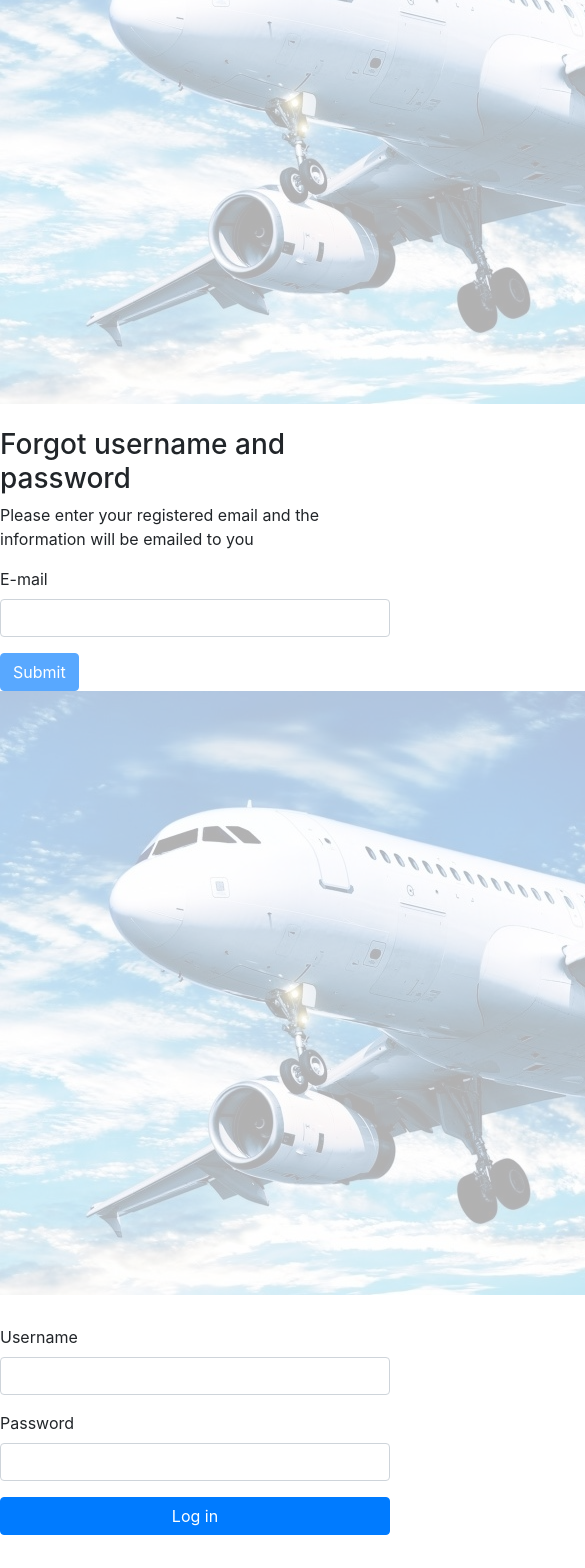
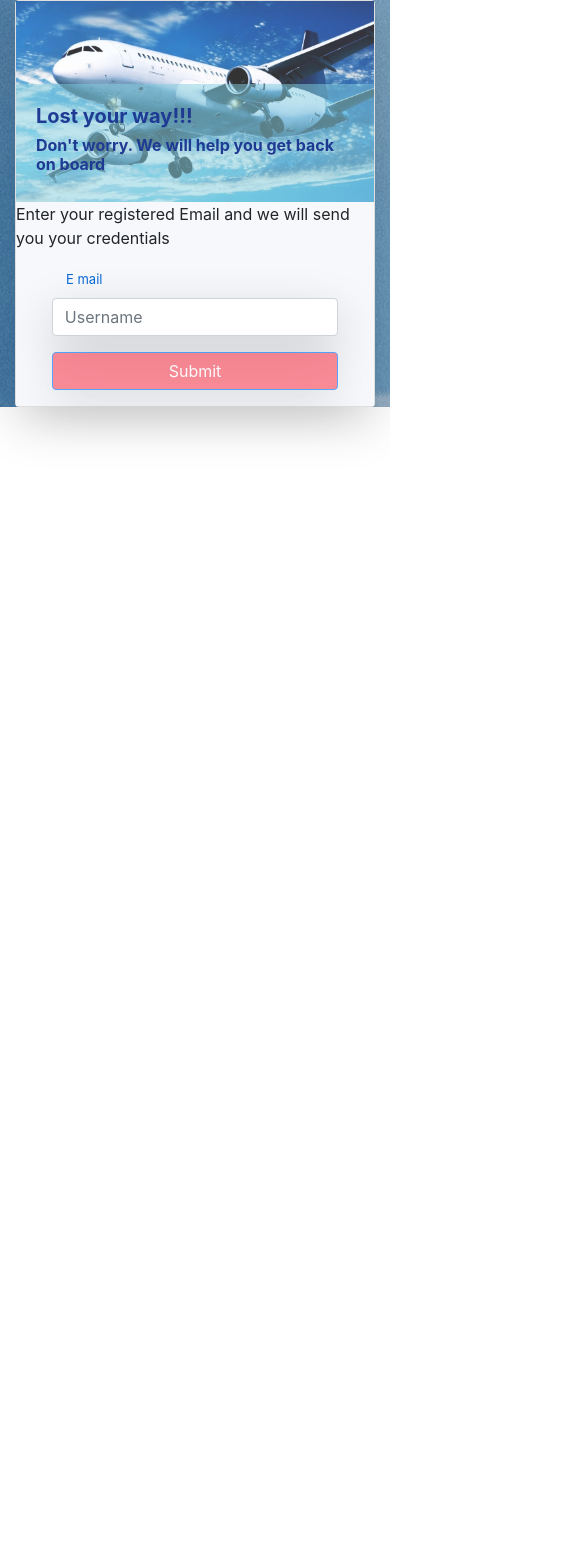
Before and after one commit to Tushaar28/NagarroFinalProjectFrontend, an Angular app in the folder ticketApp/: page /forgot in a window 390 px wide. Shown: the part 200-1768 px from the top of the page, 585 px wide, since content can reach past the window. After the commit the page ends 844 px from the top, so only its background shows below. Built offline with nearby package versions, Linux system fonts and the light colour scheme.

Commit message:
modified frontend

```diff
--- a/ticketApp/src/app/app.component.html
+++ b/ticketApp/src/app/app.component.html
@@ -1,4 +1,4 @@
 <router-outlet></router-outlet>
-<app-login-form></app-login-form>
+<!-- <app-login-form></app-login-form>
 <app-signup-form></app-signup-form>
-<app-forgot-password></app-forgot-password>
+<app-forgot-password></app-forgot-password> -->
--- a/ticketApp/src/app/forgot-password/forgot-password.component.css
+++ b/ticketApp/src/app/forgot-password/forgot-password.component.css
@@ -1,3 +1,51 @@
-#bkg-img{
-    opacity: 0.3;
+.img-fluid{
+    width:100%;
+    height:100%;
+    opacity:0.8;
 }
+.card {
+    /* width: 250px; */
+    box-shadow: 0 4px 8px 0 rgba(0, 0, 0, 0.2), 0 6px 20px 0 rgba(0, 0, 0, 0.19);
+    /* text-align: center; */
+  }
+#main {
+    background-color: #cccccc;
+   }
+h4{
+    color:#164B9E;
+    font-size: larger;
+    padding:40px;
+}
+button{
+    display: block;
+}
+
+.container-img {
+    position: relative;
+    margin: 0 auto;
+  }
+
+.container-img .content {
+    position: absolute;
+    bottom: 0;
+    background: #0E3B7F;
+    background: rgba(129, 207, 224, 0.5);
+    color:rgba(31, 58, 147, 1);
+    width: 100%;
+    padding: 20px;
+}
+
+.label{
+    color: #0868D5;
+    font-size:small;
+    padding-left:50px;
+  }
+#username-error-label{
+    padding-left:50px;
+}
+#pwd-error-label{
+    padding-left:50px;
+}
+.form-control.ng-touched.ng-invalid{
+    border: 2px solid red;
+}
--- a/ticketApp/src/app/forgot-password/forgot-password.component.html
+++ b/ticketApp/src/app/forgot-password/forgot-password.component.html
@@ -1,25 +1,39 @@
-<div class="conatiner-fluid">
-  <div class="row">
-    <div class="col-sm-3 col-md-6 col-lg-8">
-      <img src="assets/media/img/background.jpg" id="bkg-img">
+<div  id="main" style="background-image: url('assets/media/img/back.jpg')">
+
+  <div class="container-fluid " style="margin-top: 200px" >
+      <div class="container card shadow-lg" style="height: 100%; padding:0px"  >
+          <div class="row no-gutters" >
+              <div class="col-sm-3 col-md-6 col-lg-7">
+                  <div class="container-img" style="width:100%;height:100%;padding:0px">
+                      <img src="assets/media/img/background.jpg" id="bkg-img" class="img-fluid">
+                      <div class="content">
+                          <h5 style="font-weight: 700;">Lost your way!!!</h5>
+                          <h6 style="font-weight: 700;">Don't worry. We will help you get back on board</h6>
                       </div>
-    <div class="col-sm-9 col-md-6 col-lg-4" id="forgot-password">
-      <br>
-      <h3>Forgot username and password</h3>
-      <p>Please enter your registered email and the information will be emailed to you</p>
-      <form method="POST" action="cnf-reg" #f="ngForm" (ngSubmit)="submit(f)">
-        <div class="form-group">
-          <label for="email">E-mail</label><br>
-          <input required ngModel name="email" #email="ngModel" type="email" id="email" class="form-control" width="20"
-            pattern="^[a-z0-9._%+-]+@[a-z0-9.-]+\.[a-z]{2,4}$">
-          <div class="alert alert-danger" *ngIf="email.touched && !email.valid">
-            <div *ngIf="email.errors.required">Email Required</div>
+                  </div>
+              </div>
+
+              <div class="col-sm-9 col-md-6 col-lg-5" style="background-color: #F7F8FB;" >
+                <form method="POST" action="" #f="ngForm" (ngSubmit)="submit(f)">
+                   <p>Enter your registered Email and we will send you your credentials</p>
+                  <div class="form-group " >
+                      <label for="email" class="label">E mail</label>
+                      <input required ngModel name="email" #email="ngModel" id="email" type="email" class="form-control mx-auto shadow-lg bg-white" placeholder="Username" style="width:80%" pattern="^[a-z0-9._%+-]+@[a-z0-9.-]+\.[a-z]{2,4}$">
+                      <div id="email-error-label" class="alert alert-danger" *ngIf="email.touched && !email.valid">
+                        <div *ngIf="email.errors.required">Email required</div>
                         <div *ngIf="email.errors.pattern">Invalid Email</div>
                       </div>
                     </div>
-        <!--                                            Submit Button                                              -->
-        <button class="btn btn-primary" id="login-btn" [disabled]="!f.valid" onclick="confirm()">Submit</button>
+                    <div class="form-group">
+                      <button class="btn btn-primary mx-auto btn-block shadow-lg  " style="width:80%;background-color:#FA5162" [disabled]="!f.valid">Submit</button>
+                    </div>
                  </form>
               </div>
+
           </div>
       </div>
+
+
+</div>
+
+</div>
--- a/ticketApp/src/app/forgot-password/forgot-password.component.ts
+++ b/ticketApp/src/app/forgot-password/forgot-password.component.ts
@@ -6,7 +6,9 @@ import { Component, OnInit } from '@angular/core';
   styleUrls: ['./forgot-password.component.css']
 })
 export class ForgotPasswordComponent {
+  data;
   submit(f){
+    this.data = f;
     console.log(f.value);
   }
 }
--- a/ticketApp/src/app/login-form/login-form.component.css
+++ b/ticketApp/src/app/login-form/login-form.component.css
@@ -1,16 +1,50 @@
-#bkg-img{
-    opacity: 0.3;
+.img-fluid{
+    width:100%;
+    height:100%;
+    opacity:0.8;
 }
-#login-form{
-    margin-top: 30px;
+.card {
+    /* width: 250px; */
+    box-shadow: 0 4px 8px 0 rgba(0, 0, 0, 0.2), 0 6px 20px 0 rgba(0, 0, 0, 0.19);
+    /* text-align: center; */
+  }
+#main {
+    background-color: #cccccc;
+   }
+h4{
+    color:#164B9E;
+    font-size: larger;
+    padding:40px;
 }
-#login-btn{
+button{
     display: block;
+}
+
+.container-img {
+    position: relative;
+    margin: 0 auto;
+  }
+
+.container-img .content {
+    position: absolute;
+    bottom: 0;
+    background: #0E3B7F;
+    background: rgba(129, 207, 224, 0.5);
+    color:rgba(31, 58, 147, 1);
     width: 100%;
+    padding: 20px;
 }
-#forgot-btn{
-    margin-left: 90px;
-    text-align: center;
+
+.label{
+    color: #0868D5;
+    font-size:small;
+    padding-left:50px;
+  }
+#username-error-label{
+    padding-left:50px;
+}
+#pwd-error-label{
+    padding-left:50px;
 }
 .form-control.ng-touched.ng-invalid{
     border: 2px solid red;
--- a/ticketApp/src/app/login-form/login-form.component.html
+++ b/ticketApp/src/app/login-form/login-form.component.html
@@ -1,35 +1,51 @@
-<div class="conatiner-fluid">
-  <div class="row">
-    <div class="col-sm-3 col-md-6 col-lg-8">
-      <img src="assets/media/img/background.jpg" id="bkg-img">
+<div  id="main" style="background-image: url('assets/media/img/back.jpg')">
+
+  <div class="container-fluid " style="margin-top: 200px" >
+      <div class="container card shadow-lg" style="height: 100%; padding:0px"  >
+          <div class="row no-gutters" >
+              <div class="col-sm-3 col-md-6 col-lg-7">
+                  <div class="container-img" style="width:100%;height:100%;padding:0px">
+                      <img src="assets/media/img/background.jpg" id="bkg-img" class="img-fluid">
+                      <div class="content">
+                          <h5 style="font-weight: 700;">Hey,Glad to see u</h5>
+                          <h6 style="font-weight: 700;">to keep connected please login with your personal info</h6>
                       </div>
-    <div class="col-sm-9 col-md-6 col-lg-4" id="login-form">
-      <form method="POST" #f="ngForm" (ngSubmit)="submit(f)">
-        <div class="form-group">
-          <label for="userName">Username</label><br>
-          <input required ngModel name="userName" #userName="ngModel" id="userName" type="text" class="form-control"
-            width="10">
-          <div class="alert alert-danger" *ngIf="userName.touched && !userName.valid">
+                  </div>
+              </div>
+
+              <div class="col-sm-9 col-md-6 col-lg-5" style="background-color: #F7F8FB;" >
+                  <h4 >Log In</h4>
+                 <form  class="mx-auto " method="POST" #f="ngForm" (ngSubmit)="submit(f)">
+                  <div class="form-group " >
+                      <label for="userName" class="label">UserName</label>
+                      <input required ngModel name="userName" #userName="ngModel" id="userName" type="text" class="form-control mx-auto shadow-lg bg-white" placeholder="Username" style="width:80%">
+                      <div id="username-error-label" class="alert alert-danger" *ngIf="userName.touched && !userName.valid">
                         <div *ngIf="userName.errors.required">Username required</div>
                       </div>
                     </div>
-
                     <div class="form-group">
-          <label for="password">Password</label><br>
-          <input required ngModel name="password" #password="ngModel" id="password" type="password" class="form-control"
-            width="10">
-          <div class="alert alert-danger" *ngIf="password.touched && !password.valid">
+                      <label for="pwd" class="label">Password</label>
+                      <input required ngModel name="password" #password="ngModel" type="password" class="form-control mx-auto  shadow-lg bg-white" placeholder="Password" id="password" style="width: 80%;">
+                      <div id="pwd-error-label" class="alert alert-danger" *ngIf="password.touched && !password.valid">
                         <div *ngIf="password.errors.required">Password required</div>
                       </div>
                     </div>
+                    <div class="form-group">
+                      <button class="btn btn-primary mx-auto btn-block shadow-lg  " style="width:80%;background-color:#FA5162" [disabled]="!f.valid">Log In</button>
+                    </div>
+                    <div class="mx-auto">
+                      <button type="button" class="btn btn-link btn-block mx-auto" id="forgot-btn" style="font-size: small;" onclick="window.location.href='/forgot'">Forgot your password?</button>
+                    </div>
+                    <div class="mx-auto">
+                      <p style="font-size: smaller;text-align: center;">Don't have an account?<a routerLink = "/register">Sign Up</a></p>
+                    </div>
+                 </form>
+              </div>
 
-        <button class="btn btn-primary" id="login-btn">Log in</button>
-      </form>
-      <br><br>
-      <button type="button" class="btn btn-link" id="forgot-btn" onclick="window.location.href='forgot'">Forgot your
-        password?</button>
-      <br><br><br>
-      <p>Don't have an account?<a routerLink="register">Sign Up</a></p>
           </div>
       </div>
+
+
 </div>
+
+</div>
--- a/ticketApp/src/app/login-form/login-form.component.ts
+++ b/ticketApp/src/app/login-form/login-form.component.ts
@@ -7,8 +7,9 @@ import { Component, OnInit, NgModule } from '@angular/core';
   styleUrls: ['./login-form.component.css']
 })
 export class LoginFormComponent {
+  data;
   submit(f){
-    console.log(f.value["userName"]);
-    console.log(f.value["password"])
+    this.data=f;
+    console.log(this.data.value);
   }
 }
--- a/ticketApp/src/app/signup-form/signup-form.component.html
+++ b/ticketApp/src/app/signup-form/signup-form.component.html
@@ -6,7 +6,7 @@
     <div class="col-sm-9 col-md-6 col-lg-4" id="signup-form">
       <br>
       <h3>Register With Us!!!</h3>
-      <form method="POST" action="cnf-reg" #f="ngForm" (ngSubmit)="submit(f)">
+      <form method="POST" action="" #f="ngForm" (ngSubmit)="submit(f)">
         <!--                                             First Name                                         -->
         <div class="form-group">
           <label for="firstName">First Name:<p><span>*</span></p></label>
@@ -113,7 +113,7 @@
         </div>
         <p id="mandatory">All fields marked with asterik (*) are mandatory</p>
         <!--                                           Submit Button                                              -->
-        <button class="btn btn-primary" id="login-btn" [disabled]="!f.valid" onclick="confirm()">Submit</button>
+        <button class="btn btn-primary" id="signup-btn" [disabled]="!f.valid">Submit</button>
       </form>
     </div>
   </div>
--- a/ticketApp/src/index.html
+++ b/ticketApp/src/index.html
@@ -7,6 +7,9 @@
   <meta name="viewport" content="width=device-width, initial-scale=1">
   <link href="https://stackpath.bootstrapcdn.com/bootstrap/4.4.1/css/bootstrap.min.css" rel="stylesheet" integrity="sha384-Vkoo8x4CGsO3+Hhxv8T/Q5PaXtkKtu6ug5TOeNV6gBiFeWPGFN9MuhOf23Q9Ifjh" crossorigin="anonymous">
   <link rel="icon" type="image/x-icon" href="favicon.ico">
+  <script src="https://ajax.googleapis.com/ajax/libs/jquery/3.4.1/jquery.min.js"></script>
+  <script src="https://cdnjs.cloudflare.com/ajax/libs/popper.js/1.16.0/umd/popper.min.js"></script>
+  <script src="https://maxcdn.bootstrapcdn.com/bootstrap/4.4.1/js/bootstrap.min.js"></script>
 </head>
 <body>
   <app-root></app-root>
```
Also changed, not shown: ticketApp/src/assets/media/img/back.jpg (added). Lines whose indentation alone changed are shown as unchanged.
